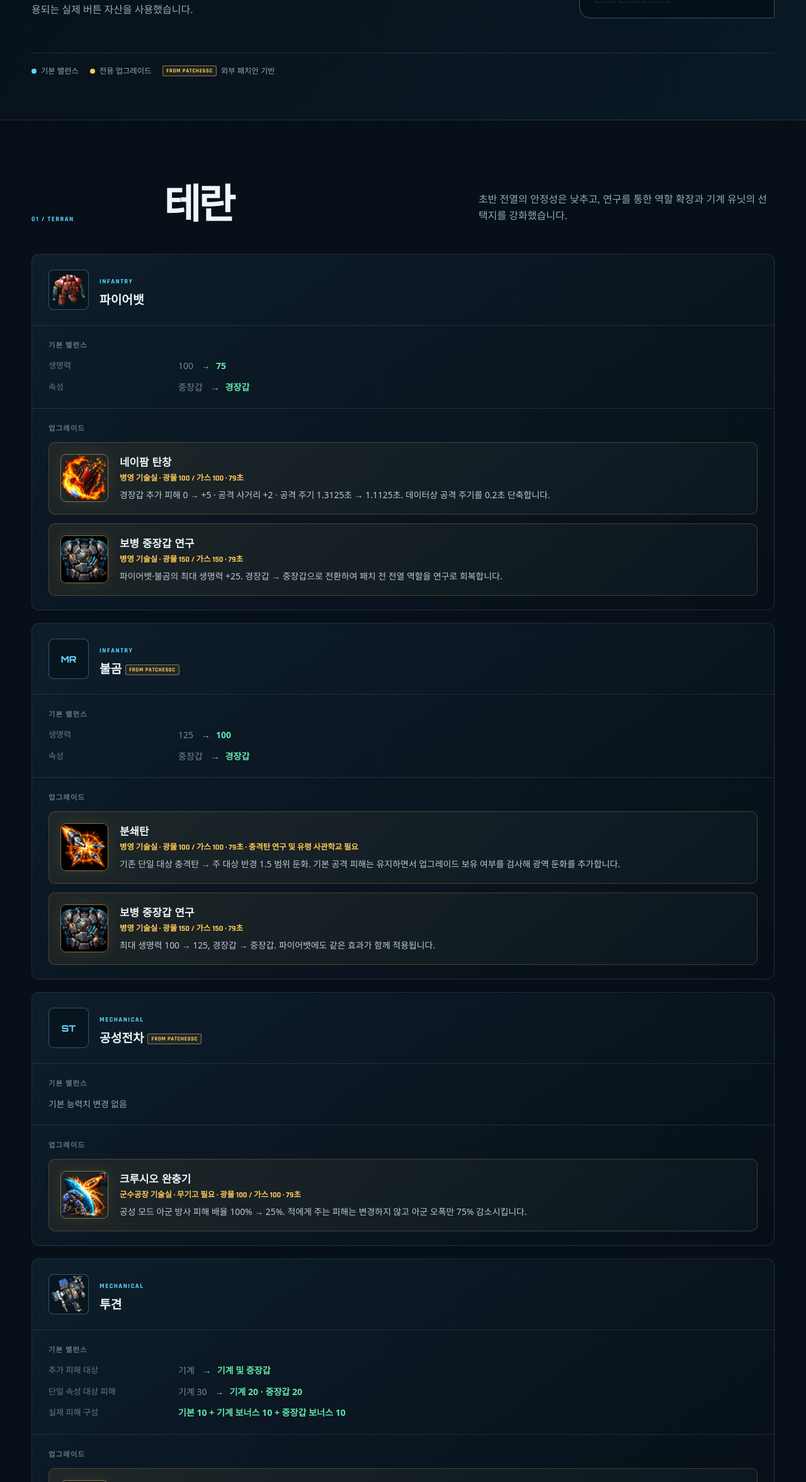
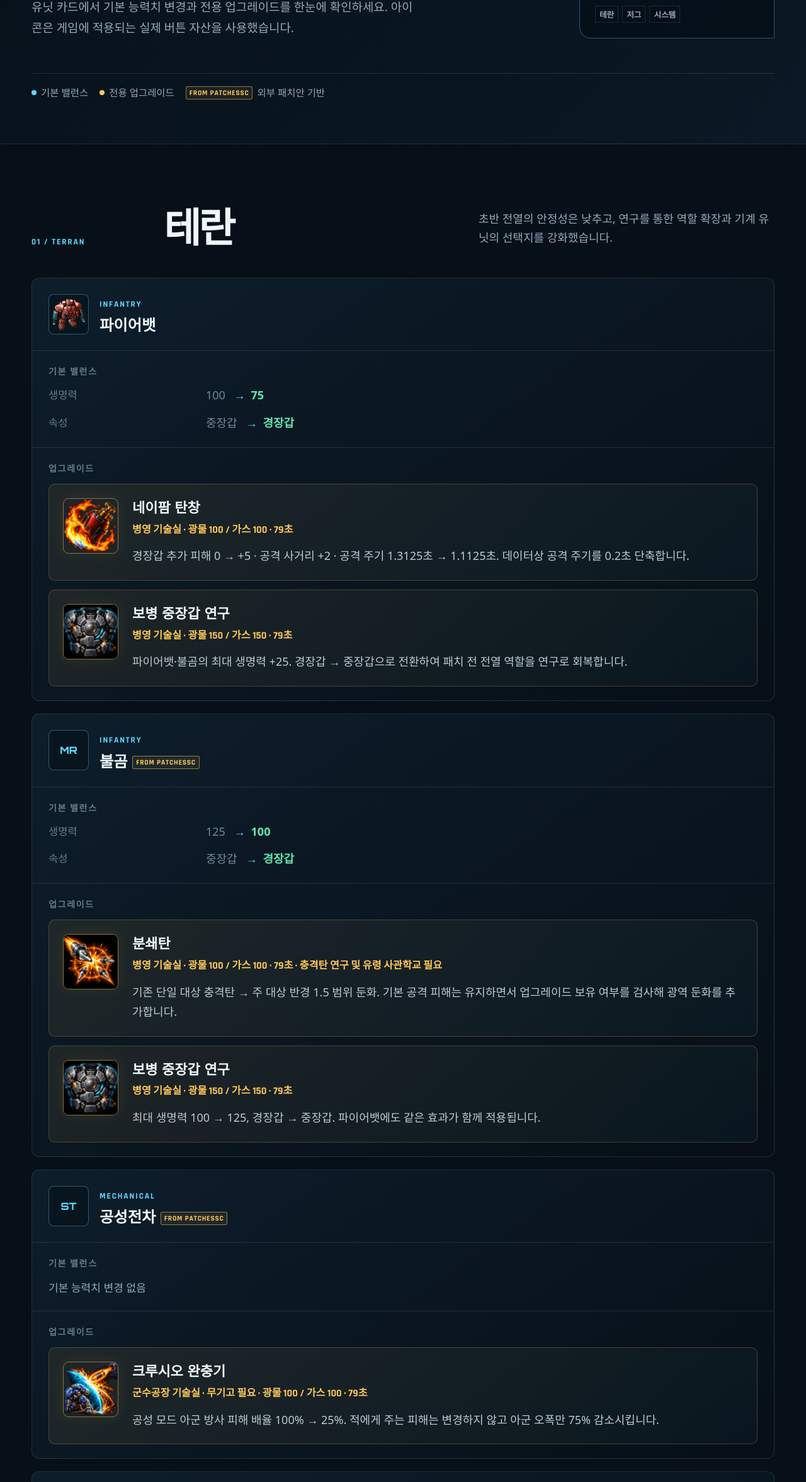
Before and after one commit to BanPickMod/BanPickMod.github.io, a plain HTML site: page patch-notes-v1.4.3.html in a window 1280 px wide. Shown: the part 447-2800 px from the top of the page at 63% size. Drawn offline with Linux system fonts and the light colour scheme; a web font is replaced by a local one.

Commit message:
update v1.4.3 patch notes

```diff
--- a/patch-notes-v1.4.3.html
+++ b/patch-notes-v1.4.3.html
@@ -44,7 +44,7 @@
 
           <article class="unit-patch-card"><header><div class="icon-fallback">ST</div><div><span class="unit-type">MECHANICAL</span><h3>공성전차 <i class="source-tag">FROM PATCHESSC</i></h3></div></header><section><h4>기본 밸런스</h4><p class="unchanged">기본 능력치 변경 없음</p></section><section><h4>업그레이드</h4><div class="upgrade-row"><img src="assets/images/upgrades/terran-crucio-dampener.png" alt="크루시오 완충기"><div><b>크루시오 완충기</b><small>군수공장 기술실 · 무기고 필요 · 광물 100 / 가스 100 · 79초</small><p>공성 모드 아군 방사 피해 배율 100% → 25%. 적에게 주는 피해는 변경하지 않고 아군 오폭만 75% 감소시킵니다.</p></div></div></section></article>
 
-          <article class="unit-patch-card"><header><img src="assets/images/icons/warhound.png" alt="투견 아이콘"><div><span class="unit-type">MECHANICAL</span><h3>투견</h3></div></header><section><h4>기본 밸런스</h4><dl><div><dt>추가 피해 대상</dt><dd><del>기계</del> <strong>기계 및 중장갑</strong></dd></div><div><dt>단일 속성 대상 피해</dt><dd><del>기계 30</del> <strong>기계 20 · 중장갑 20</strong></dd></div><div><dt>실제 피해 구성</dt><dd><strong>기본 10 + 기계 보너스 10 + 중장갑 보너스 10</strong></dd></div></dl></section><section><h4>업그레이드</h4><div class="upgrade-row"><img src="assets/images/upgrades/haywire-missile.png" alt="폭주 미사일"><div><b>폭주 미사일</b><small>연구 비용 광물/가스 100/100 → 150/150 · 연구 시간 110초 → 79초</small><p>기계 또는 중장갑 중 한 속성을 가진 대상에게 총 20 피해를 줍니다. 두 속성을 모두 보유한 대상에는 두 보너스가 함께 적용되어 총 30 피해가 됩니다.</p></div></div></section></article>
+          <article class="unit-patch-card"><header><img src="assets/images/icons/warhound.png" alt="투견 아이콘"><div><span class="unit-type">MECHANICAL</span><h3>투견</h3></div></header><section><h4>기본 밸런스</h4><dl><div><dt>추가 피해 대상</dt><dd><del>기계</del> <strong>기계 및 중장갑</strong></dd></div><div><dt>기본 공격력</dt><dd><strong>10</strong></dd></div><div><dt>기계 추가 공격력</dt><dd><del>+20</del> <strong>+10</strong></dd></div><div><dt>중장갑 추가 공격력</dt><dd><del>0</del> <strong>+10</strong></dd></div><div><dt>기계 또는 중장갑 대상 총 피해</dt><dd><del>30</del> <strong>20</strong></dd></div><div><dt>기계 및 중장갑 대상 총 피해</dt><dd><strong>30</strong></dd></div></dl></section><section><h4>업그레이드</h4><div class="upgrade-row"><img src="assets/images/upgrades/haywire-missile.png" alt="폭주 미사일"><div><b>폭주 미사일</b><small><span>광물 비용: 100 → 150</span><span>가스 비용: 100 → 150</span><span>연구 시간: 110초 → 79초</span></small><p>기계 또는 중장갑 중 한 속성을 가진 대상에게 총 20 피해를 줍니다. 두 속성을 모두 보유한 대상에는 두 보너스가 함께 적용되어 총 30 피해가 됩니다.</p></div></div></section></article>
 
           <article class="unit-patch-card"><header><div class="icon-fallback">TH</div><div><span class="unit-type">MECHANICAL</span><h3>토르</h3></div></header><section><h4>기본 밸런스</h4><p class="unchanged">기본 능력치 변경 없음</p></section><section><h4>업그레이드</h4><div class="upgrade-row"><img src="assets/images/upgrades/terran-fortification-protocol.png" alt="요새화 프로토콜"><div><b>요새화 프로토콜</b><small>무기고 · 융합로 필요 · 광물 100 / 가스 100 · 85초</small><p>재건설 가능 횟수 0 → 1. 생명력을 모두 잃으면 건설 가능한 잔해 상태가 되고, 건설로봇이 10초간 재건설하면 최대 생명력의 70%로 부활합니다.</p></div></div></section></article>
 
@@ -59,13 +59,14 @@
 
     <section id="zerg" class="race-section race-zerg"><div class="shell"><header class="race-heading"><span>02 / ZERG</span><h2>저그</h2><p>변태 단위의 효율을 조정하고, 선택 유닛에 공격·생존·전술 역할을 추가했습니다.</p></header>
       <div class="patch-card-grid">
-        <article class="unit-patch-card"><header><img src="assets/images/icons/aberration.png" alt="변형체 아이콘"><div><span class="unit-type">BIOLOGICAL</span><h3>변형체</h3></div></header><section><h4>기본 밸런스</h4><dl><div><dt>생명력</dt><dd><del>275</del> <strong>200</strong></dd></div><div><dt>공격력</dt><dd><del>20 (+20 중장갑)</del><br><strong>15 (+15 중장갑 / 업그레이드 +1)</strong></dd></div><div><dt>사거리 · 인구수</dt><dd><strong>1.25 → 1.75 · 3 → 2</strong></dd></div></dl></section></article>
-        <article class="unit-patch-card"><header><div class="icon-fallback zerg">RG</div><div><span class="unit-type">BIOLOGICAL</span><h3>궤멸충</h3></div></header><section><h4>기본 밸런스</h4><dl><div><dt>변태 시간</dt><dd><del>12.14초</del> <strong>8.57초</strong></dd></div><div><dt>비용 · 총 인구수</dt><dd><del>25/75 · 3</del><br><strong>50/50 · 2</strong></dd></div><div><dt>생명력 · 담즙 쿨다운</dt><dd><strong>120 → 150 · 7.14초 → 6.5초</strong></dd></div></dl></section><section><h4>수정 사항</h4><p class="detail-note">부식성 담즙 능력 버튼이 표시되지 않던 문제를 수정했습니다.</p></section></article>
-        <article class="unit-patch-card"><header><img src="assets/images/icons/ravasaur.png" alt="라바사우르스 아이콘"><div><span class="unit-type">BIOLOGICAL</span><h3>라바사우르스</h3></div></header><section><h4>기본 밸런스</h4><dl><div><dt>속성</dt><dd><del>중장갑</del> <strong>경장갑</strong></dd></div><div><dt>기본 공격력</dt><dd><del>10 (+15 중장갑)</del><br><strong>10 (+10 중장갑)</strong></dd></div><div><dt>원거리 공격 업그레이드</dt><dd><strong>레벨당 기본 피해 +3</strong></dd></div></dl></section></article>
-        <article class="unit-patch-card"><header><img src="assets/images/icons/defiler.png" alt="디파일러 아이콘"><div><span class="unit-type">CASTER</span><h3>디파일러</h3></div></header><section><h4>기본 밸런스</h4><dl><div><dt>생산 비용</dt><dd><del>광물 50 / 가스 150</del><br><strong>광물 50 / 가스 200</strong></dd></div><div><dt>생산 시간</dt><dd><del>40초</del> <strong>34초</strong></dd></div><div><dt>공격 능력</dt><dd><del>없음</del> <strong>지상 기본 공격 추가</strong></dd></div><div><dt>다크 스웜</dt><dd><del>모든 피해 면역</del><br><strong>원거리 피해 50% 감소 · 근접 피해 30% 감소</strong></dd></div></dl></section><section><h4>능력 변경</h4><div class="upgrade-row"><img src="assets/images/upgrades/zerg-dark-swarm-attack.png" alt="다크 스웜"><div><b>다크 스웜</b><small>적용 반경 3.5 · 플레이어 및 동맹 유닛 대상</small><p>완전 면역 효과 → 공격 유형별 피해 감소 효과. 적 유닛에는 적용되지 않으며, 범위 안의 아군·동맹 유닛만 검색합니다.</p></div></div></section></article>
+        <article class="unit-patch-card"><header><img src="assets/images/icons/aberration.png" alt="변형체 아이콘"><div><span class="unit-type">BIOLOGICAL</span><h3>변형체</h3></div></header><section><h4>기본 밸런스</h4><dl><div><dt>생명력</dt><dd><del>275</del> <strong>200</strong></dd></div><div><dt>기본 공격력</dt><dd><del>20</del> <strong>15</strong></dd></div><div><dt>중장갑 추가 공격력</dt><dd><del>+20</del> <strong>+15</strong></dd></div><div><dt>공격 사거리</dt><dd><del>1.25</del> <strong>1.75</strong></dd></div><div><dt>인구수</dt><dd><del>3</del> <strong>2</strong></dd></div><div><dt>공격 업그레이드 증가량</dt><dd><strong>레벨당 +1</strong></dd></div></dl></section></article>
+        <article class="unit-patch-card"><header><div class="icon-fallback zerg">RG</div><div><span class="unit-type">BIOLOGICAL</span><h3>궤멸충</h3></div></header><section><h4>기본 밸런스</h4><dl><div><dt>변태 시간</dt><dd><del>12.14초</del> <strong>8.57초</strong></dd></div><div><dt>변태 광물 비용</dt><dd><del>25</del> <strong>50</strong></dd></div><div><dt>변태 가스 비용</dt><dd><del>75</del> <strong>50</strong></dd></div><div><dt>총 인구수</dt><dd><del>3</del> <strong>2</strong></dd></div><div><dt>생명력</dt><dd><del>120</del> <strong>150</strong></dd></div><div><dt>부식성 담즙 재사용 대기시간</dt><dd><del>7.14초</del> <strong>6.5초</strong></dd></div></dl></section><section><h4>수정 사항</h4><p class="detail-note">부식성 담즙 능력 버튼이 표시되지 않던 문제를 수정했습니다.</p></section></article>
+        <article class="unit-patch-card"><header><img src="assets/images/icons/ravasaur.png" alt="라바사우르스 아이콘"><div><span class="unit-type">BIOLOGICAL</span><h3>라바사우르스</h3></div></header><section><h4>기본 밸런스</h4><dl><div><dt>속성</dt><dd><del>중장갑</del> <strong>경장갑</strong></dd></div><div><dt>기본 공격력</dt><dd><strong>10</strong></dd></div><div><dt>중장갑 추가 공격력</dt><dd><del>+15</del> <strong>+10</strong></dd></div><div><dt>원거리 공격 업그레이드 증가량</dt><dd><strong>레벨당 기본 피해 +3</strong></dd></div></dl></section></article>
+        <article class="unit-patch-card"><header><img src="assets/images/icons/defiler.png" alt="디파일러 아이콘"><div><span class="unit-type">CASTER</span><h3>디파일러</h3></div></header><section><h4>기본 밸런스</h4><dl><div><dt>생산 광물 비용</dt><dd><strong>50</strong></dd></div><div><dt>생산 가스 비용</dt><dd><del>150</del> <strong>200</strong></dd></div><div><dt>생산 시간</dt><dd><del>40초</del> <strong>34초</strong></dd></div><div><dt>공격 능력</dt><dd><del>없음</del> <strong>지상 기본 공격 추가</strong></dd></div><div><dt>다크 스웜 원거리 피해</dt><dd><del>100% 면역</del> <strong>50% 감소</strong></dd></div><div><dt>다크 스웜 근접 피해</dt><dd><del>100% 면역</del> <strong>30% 감소</strong></dd></div></dl></section><section><h4>능력 변경</h4><div class="upgrade-row"><img src="assets/images/upgrades/zerg-dark-swarm-attack.png" alt="다크 스웜"><div><b>다크 스웜</b><small><span>적용 반경: 3.5</span><span>적용 대상: 플레이어 및 동맹 유닛</span></small><p>완전 면역 효과 → 공격 유형별 피해 감소 효과. 적 유닛에는 적용되지 않으며, 범위 안의 아군·동맹 유닛만 검색합니다.</p></div></div></section></article>
         <article class="unit-patch-card"><header><div class="icon-fallback zerg">VP</div><div><span class="unit-type">CASTER</span><h3>살모사</h3></div></header><section><h4>기본 밸런스</h4><dl><div><dt>공격 대상</dt><dd><del>지상 및 공중</del> <strong>지상 전용</strong></dd></div></dl></section></article>
         <article class="unit-patch-card"><header><img src="assets/images/icons/guardian.png" alt="가디언 아이콘"><div><span class="unit-type">FLYING</span><h3>가디언</h3></div></header><section><h4>기본 밸런스</h4><dl><div><dt>생명력</dt><dd><del>150</del> <strong>200</strong></dd></div><div><dt>이동 속도</dt><dd><del>1.97</del> <strong>2.2</strong></dd></div></dl></section></article>
-        <article class="unit-patch-card"><header><img src="assets/images/icons/queen.png" alt="여왕 아이콘"><div><span class="unit-type">CASTER</span><h3>여왕</h3></div></header><section><h4>기본 밸런스</h4><dl><div><dt>점막 이동 속도</dt><dd><strong>점막 밖에서 정상 속도로 수정</strong></dd></div><div><dt>능력 표기</dt><dd><strong>인스네어 · 브루들링 이름/아이콘 수정</strong></dd></div></dl></section><section><h4>능력 추가</h4><div class="upgrade-row"><img src="assets/images/upgrades/zerg-parasite.png" alt="파라사이트"><div><b>파라사이트</b><small>에너지 75 · 시전 사거리 9 · 지속 시간 제한 없음</small><p>대상 유닛의 시야를 시전자에게 영구적으로 드러냅니다. 기생충 상태의 유닛은 부대 선택 화면에서 초록색으로 표시됩니다.</p></div></div></section></article>
+        <article class="unit-patch-card"><header><img src="assets/images/icons/queen-bpm.png" alt="일반 여왕 아이콘"><div><span class="unit-type">BPM_QUEEN · GROUND CASTER</span><h3>일반 여왕</h3></div></header><section><h4>기본 밸런스</h4><dl><div><dt>점막 밖 이동 속도</dt><dd><del>2.5</del> <strong>0.9375</strong></dd></div><div><dt>점막 위 이동 속도 배율</dt><dd><strong>2.6664</strong></dd></div><div><dt>점막 위 최종 이동 속도</dt><dd><strong>약 2.4998</strong></dd></div><div><dt>생산 시간</dt><dd><strong>50초</strong></dd></div><div><dt>수혈</dt><dd><strong>능력 연결 복구</strong></dd></div></dl></section><section><h4>코드 적용 사항</h4><p class="detail-note"><code>BPM_Queen</code>이 섬멸전 여왕 데이터를 기준으로 점막 밖 속도와 점막 보너스를 각각 적용하도록 수정했습니다.</p></section></article>
+        <article class="unit-patch-card"><header><img src="assets/images/icons/queen.png" alt="클래식 퀸 아이콘"><div><span class="unit-type">QUEENCLASSIC · FLYING CASTER</span><h3>클래식 퀸</h3></div></header><section><h4>기본 밸런스</h4><dl><div><dt>인스네어 표기</dt><dd><strong>이름 및 아이콘 수정</strong></dd></div><div><dt>브루들링 표기</dt><dd><strong>이름 및 아이콘 수정</strong></dd></div><div><dt>기본 공격</dt><dd><del>없음</del> <strong>지상 공격 추가</strong></dd></div><div><dt>기본 공격력</dt><dd><strong>5</strong></dd></div><div><dt>공격 사거리</dt><dd><strong>10</strong></dd></div></dl></section><section><h4>능력 추가</h4><div class="upgrade-row"><img src="assets/images/upgrades/zerg-parasite.png" alt="파라사이트"><div><b>파라사이트</b><small><span>에너지: 75</span><span>시전 사거리: 9</span><span>지속 시간: 제한 없음</span></small><p>대상 유닛의 시야를 시전자에게 영구적으로 드러냅니다. 기생충 상태의 유닛은 부대 선택 화면에서 초록색으로 표시됩니다.</p></div></div></section></article>
         <article class="unit-patch-card"><header><img src="assets/images/icons/tyrannozor.png" alt="티라노조르 아이콘"><div><span class="unit-type">BIOLOGICAL</span><h3>티라노조르</h3></div></header><section><h4>기본 밸런스</h4><dl><div><dt>공격 방식</dt><dd><del>단일 공격</del> <strong>범위 피해</strong></dd></div><div><dt>공격 적중 시 치유</dt><dd><del>0</del> <strong>7</strong></dd></div><div><dt>흡혈 계산 기준</dt><dd><strong>기본 공격력 35의 20%를 고정 치유량으로 구현</strong></dd></div></dl></section><section><h4>업그레이드</h4><div class="upgrade-row"><img src="assets/images/upgrades/zerg-primal-molt-evolution.png" alt="원시 허물 진화"><div><b>원시 허물 진화</b><small>울트라리스크 동굴 · 광물 150 / 가스 150 · 90초</small><p>티라노조르 장갑 0 → +1. 티라노조르를 선택했고 울트라리스크 동굴이 완성된 경우에만 연구 버튼이 표시됩니다.</p></div></div></section></article>
       </div></div>
     </section>
--- a/patch-notes.css
+++ b/patch-notes.css
@@ -13,3 +13,33 @@
 .system-section{background:linear-gradient(145deg,rgba(8,28,39,.7),rgba(5,10,17,.95))}.system-cards{display:grid;grid-template-columns:minmax(0,1fr);gap:14px}.system-cards article{padding:24px 26px;border:1px solid var(--line);background:rgba(7,16,25,.65)}.system-cards b{display:block;color:var(--cyan);font:700 .68rem var(--mono);letter-spacing:.1em}.system-cards strong{display:block;margin:13px 0 8px;font:700 1.02rem var(--display)}.system-cards p{margin:0;color:var(--muted);font-size:.84rem}.system-cards p+p{margin-top:6px}.known-issue{margin-top:35px;padding:19px 22px;border-left:3px solid var(--amber);background:rgba(255,200,87,.06)}.known-issue span{color:var(--amber);font:700 .67rem var(--mono);letter-spacing:.12em}.known-issue p{margin:6px 0 0;color:var(--muted);font-size:.82rem}
 @media(max-width:800px){.patch-nav{display:none}.patch-hero{padding:72px 0 48px}.patch-hero-grid,.race-heading{grid-template-columns:1fr;gap:22px}.patch-index{max-width:310px}.race-heading{margin-bottom:35px}}
 @media(max-width:560px){.patch-hero h1{font-size:3.3rem}.legend{gap:10px}.unit-patch-card dl>div{grid-template-columns:1fr;gap:2px}.system-cards{grid-template-columns:1fr}.race-section,.system-section{padding:70px 0}.unit-patch-card>header,.unit-patch-card section{padding-left:17px;padding-right:17px}.upgrade-row{grid-template-columns:60px minmax(0,1fr);gap:13px;padding:14px}.upgrade-row img{width:60px;height:60px}.upgrade-row b{font-size:.93rem}}
+
+/* v1.4.3 상세 패치 노트: 수치 가독성 확대 */
+html { font-size:18px; }
+.patch-hero p { font-size:1.05rem; line-height:1.75; }
+.patch-index>span,.unit-type,.race-heading>span { font-size:.74rem; }
+.patch-index p { font-size:.9rem; line-height:1.6; }
+.patch-index b { font-size:.7rem; }
+.legend { font-size:.86rem; }
+.source-tag { font-size:.64rem; }
+.race-heading p { font-size:1rem; line-height:1.65; }
+.unit-patch-card h3 { font-size:1.35rem; }
+.unit-patch-card h4 { font-size:.78rem; }
+.unit-patch-card dl { gap:14px; }
+.unit-patch-card dl>div { grid-template-columns:230px minmax(0,1fr); gap:20px; padding-bottom:2px; }
+.unit-patch-card dt { font-size:.92rem; line-height:1.55; }
+.unit-patch-card dd { font-size:1rem; line-height:1.55; }
+.unchanged,.detail-note { font-size:.95rem; line-height:1.7; }
+.upgrade-row { grid-template-columns:88px minmax(0,1fr); gap:22px; padding:22px; }
+.upgrade-row img { width:88px; height:88px; }
+.upgrade-row b { font-size:1.22rem; line-height:1.35; }
+.upgrade-row small { margin-top:8px; font-size:.9rem; line-height:1.65; }
+.upgrade-row small span { display:block; }
+.upgrade-row p { margin-top:12px; font-size:1rem; line-height:1.75; }
+.system-cards b { font-size:.76rem; }
+.system-cards strong { font-size:1.16rem; }
+.system-cards p { font-size:.95rem; line-height:1.7; }
+.known-issue span { font-size:.76rem; }
+.known-issue p { font-size:.92rem; line-height:1.7; }
+
+@media(max-width:560px){html{font-size:17px}.unit-patch-card dl>div{grid-template-columns:1fr;gap:3px}.upgrade-row{grid-template-columns:68px minmax(0,1fr);gap:15px;padding:16px}.upgrade-row img{width:68px;height:68px}.upgrade-row b{font-size:1.12rem}}
```
Also changed, not shown: assets/images/icons/queen-bpm.png (added).
